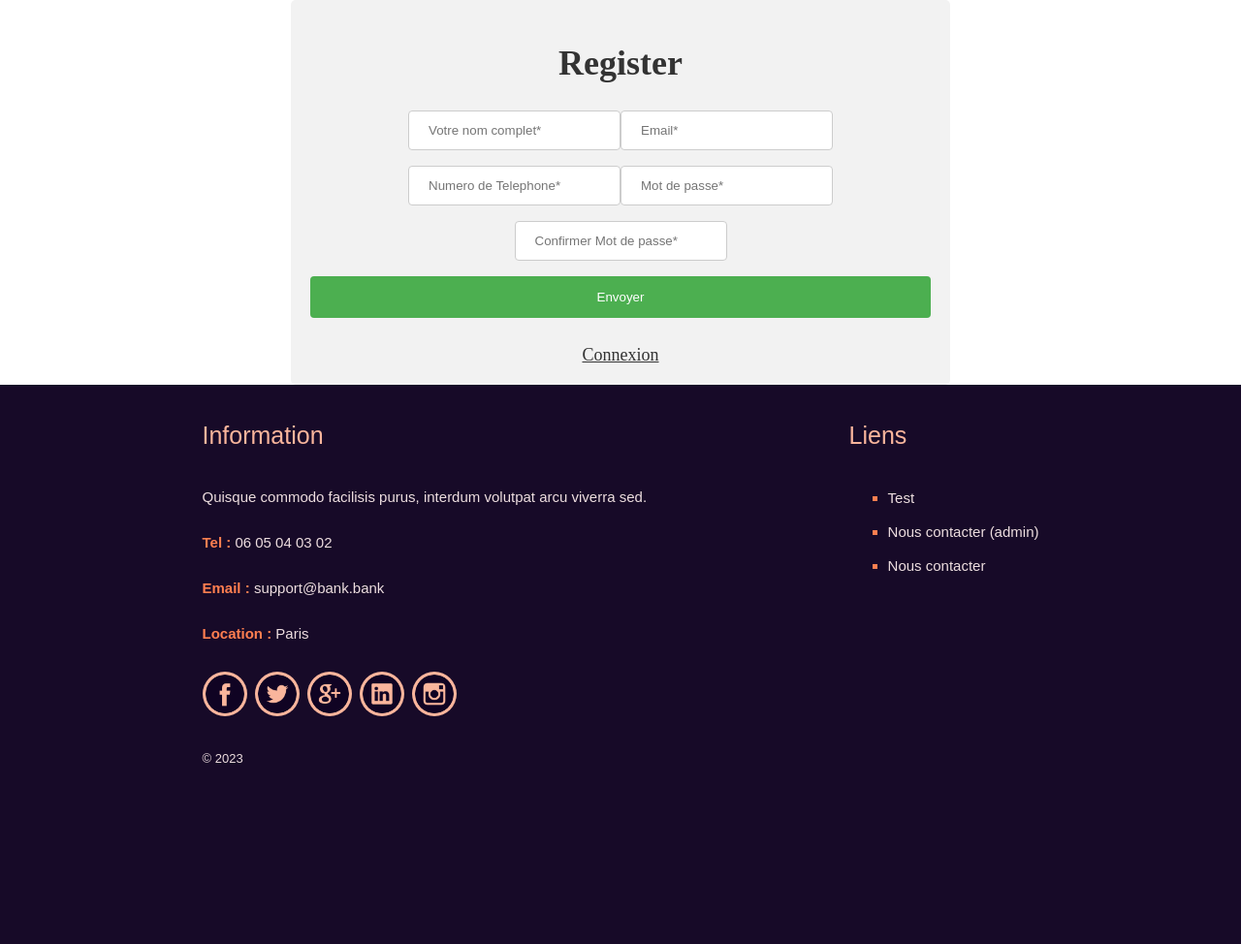
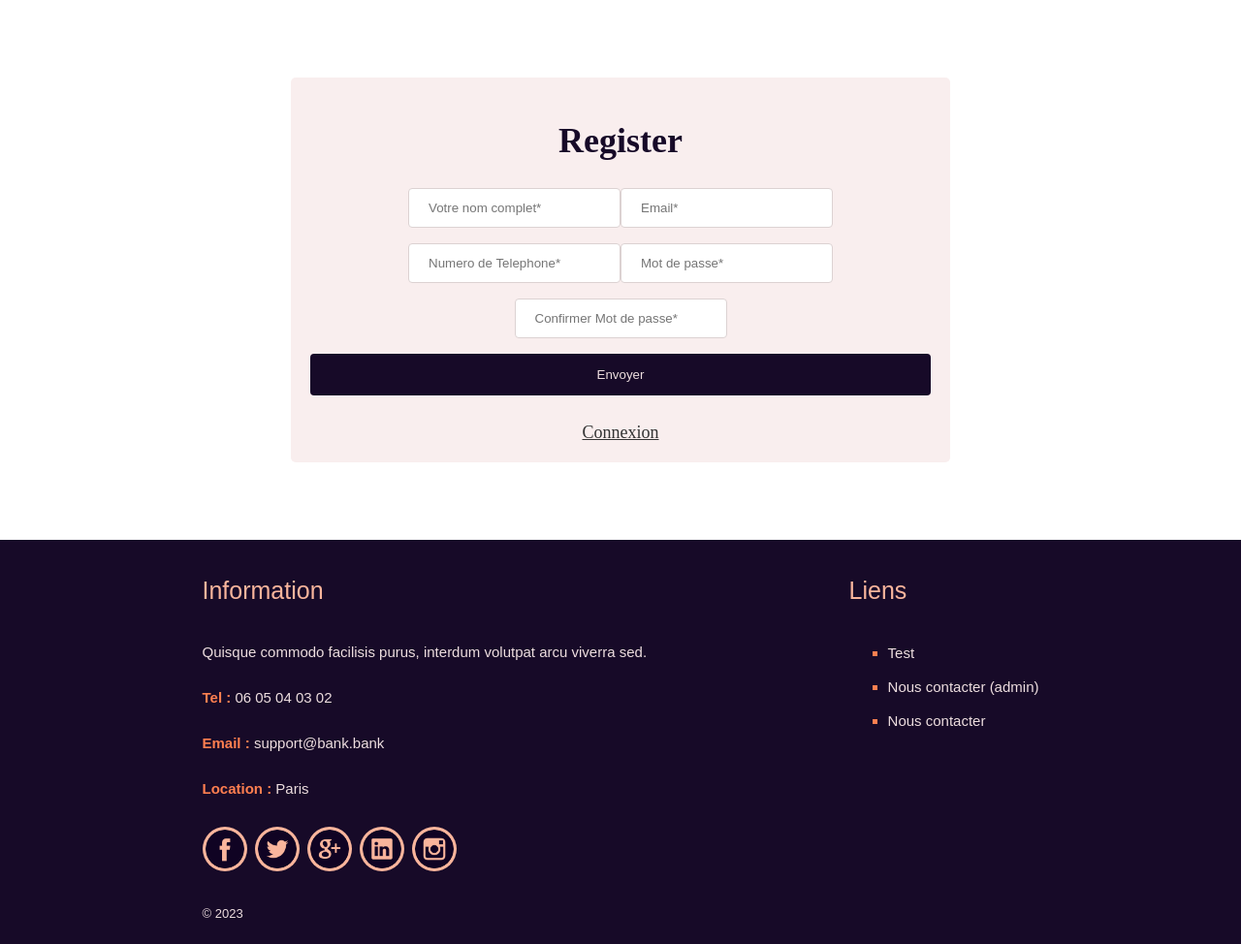
Before and after one commit to Adilina04/PHP, a PHP site: page /register.php in a window 1280 px wide. Shown: the part 71-1045 px from the top of the page at 97% size. Before the commit the page ends 858 px from the top, so only its background shows below. Run offline with PHP 8.4, Linux system fonts and the light colour scheme.

Commit message:
Update style.css

```diff
--- a/www/assets/style.css
+++ b/www/assets/style.css
@@ -79,9 +79,13 @@
 /* Styles pour la div contenant le formulaire d'inscription */
 .regis_div {
     width: 50%;
+    min-height: 20vh;
     margin: 0 auto;
+    margin-top: 10vh;
+    margin-bottom: 10vh;
     padding: 20px;
-    background-color: #f2f2f2;
+    background-color: rgb(249, 238, 238);
+
     border-radius: 5px;
 }
 
@@ -90,7 +94,7 @@
     text-align: center;
     margin-bottom: 20px;
     font-size: 36px;
-    color: #333;
+    color: rgb(23, 10, 40);
 }
 
 /* Styles pour le formulaire d'inscription */
@@ -108,15 +112,15 @@
     padding: 12px 20px;
     margin: 8px 0;
     box-sizing: border-box;
-    border: 1px solid #ccc;
+    border: 1px solid rgb(220, 210, 210);
     border-radius: 4px;
 }
 
 /* Styles pour le bouton de soumission */
 .regis_form button[type="submit"] {
     width: 100%;
-    background-color: #4CAF50;
-    color: white;
+    background-color: rgb(23, 10, 40);
+    color: rgba(248, 232, 232, 0.951);
     padding: 14px 20px;
     margin: 8px 0;
     border: none;
```
